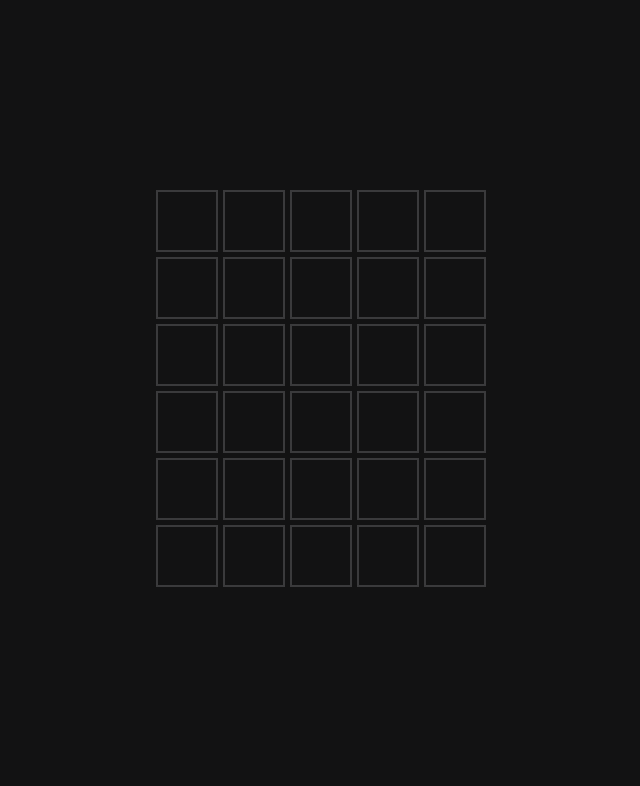
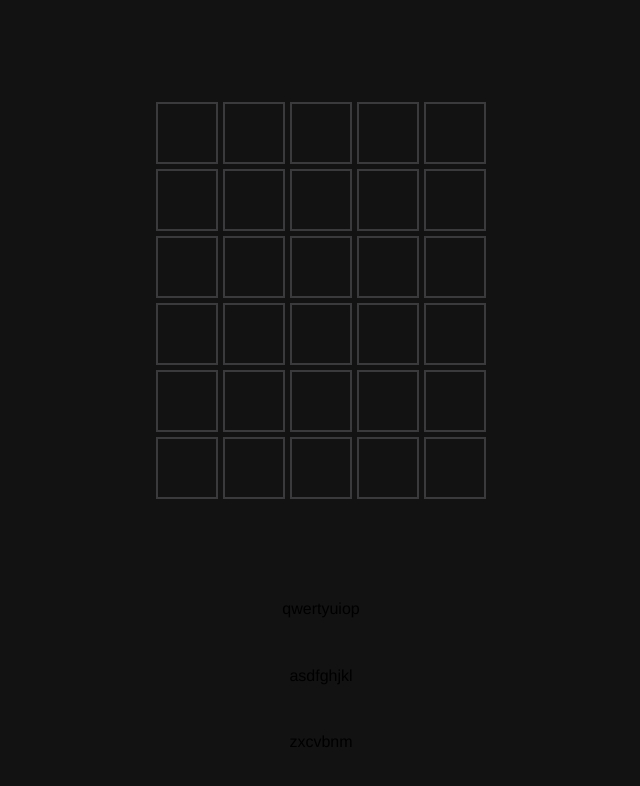
Before and after one commit to brues-code/Wordle-React, a React (Create React App) app: page / in a window 1280 px wide. Shown: the top 786 px of the page, without its empty margins (319-959 px from the left). Built offline with nearby package versions, Linux system fonts and the light colour scheme.

Commit message:
adjusted applayout to fit Keyboard

```diff
--- a/src/app/Wordle/Wordle.tsx
+++ b/src/app/Wordle/Wordle.tsx
@@ -1,11 +1,13 @@
 import React from 'react'
 
+import AppLayout from 'app/layouts/AppLayout'
 import WordleBoard from 'app/components/WordleBoard'
-import AppLayout from 'app/layouts/AppLayout'
+import Keyboard from 'app/components/Keyboard'
 
 const Wordle = () => (
     <AppLayout>
         <WordleBoard />
+        <Keyboard />
     </AppLayout>
 )
 
--- a/src/app/app-constants.ts
+++ b/src/app/app-constants.ts
@@ -2,3 +2,5 @@ export const SEED_DATE = new Date(2022, 4, 6, 0, 0, 0, 0)
 
 export const WORD_SIZE = 5
 export const TOTAL_CHANCES = 6
+
+export const QWERTY_LAYOUT = ['qwertyuiop', 'asdfghjkl', 'zxcvbnm']
--- /dev/null
+++ b/src/app/components/Keyboard/Keyboard.tsx
@@ -0,0 +1,23 @@
+import React, { useMemo } from 'react'
+
+import { QWERTY_LAYOUT } from 'app/app-constants'
+
+import { useApp } from 'app/context/AppContext'
+
+import { KeyboardContainer, KeyboardRow } from './styles'
+
+const Keyboard: React.FC = () => {
+    const { guesses, currentGuess } = useApp()
+
+    return (
+        <KeyboardContainer>
+            {QWERTY_LAYOUT.map((row, index) => (
+                <KeyboardRow key={index}>
+                    {row.split('').map((r) => r)}
+                </KeyboardRow>
+            ))}
+        </KeyboardContainer>
+    )
+}
+
+export default Keyboard
--- /dev/null
+++ b/src/app/components/Keyboard/index.ts
@@ -0,0 +1 @@
+export { default } from './Keyboard'
--- /dev/null
+++ b/src/app/components/Keyboard/styles.ts
@@ -0,0 +1,11 @@
+import styled from 'styled-components'
+
+export const KeyboardContainer = styled.div`
+    display: flex;
+    flex-wrap: wrap;
+    height: 200px;
+`
+
+export const KeyboardRow = styled.div`
+    width: 100%;
+`
--- a/src/app/components/WordleBoard/WordleBoard.tsx
+++ b/src/app/components/WordleBoard/WordleBoard.tsx
@@ -1,11 +1,12 @@
 import React, { useMemo } from 'react'
 import { times } from 'lodash'
+
+import { TOTAL_CHANCES } from 'app/app-constants'
 
 import { useApp } from 'app/context/AppContext'
 import LetterRow from 'app/components/LetterRow'
 
-import { BoardContainer } from './styles'
-import { TOTAL_CHANCES } from 'app/app-constants'
+import { BoardContainer, BoardWrapper } from './styles'
 
 const WordleBoard: React.FC = () => {
     const { guesses, currentGuess } = useApp()
@@ -35,11 +36,13 @@ const WordleBoard: React.FC = () => {
     )
 
     return (
-        <BoardContainer>
-            {renderExistingGuesses}
-            {renderCurrentGuess}
-            {renderEmptyGuesses}
-        </BoardContainer>
+        <BoardWrapper>
+            <BoardContainer>
+                {renderExistingGuesses}
+                {renderCurrentGuess}
+                {renderEmptyGuesses}
+            </BoardContainer>
+        </BoardWrapper>
     )
 }
 
--- a/src/app/components/WordleBoard/styles.ts
+++ b/src/app/components/WordleBoard/styles.ts
@@ -5,3 +5,11 @@ export const BoardContainer = styled.div`
     grid-template-rows: repeat(6, 1fr);
     grid-gap: 5px;
 `
+
+export const BoardWrapper = styled.div`
+    display: flex;
+    justify-content: center;
+    align-items: center;
+    flex-grow: 1;
+    overflow: hidden;
+`
--- a/src/app/layouts/AppLayout/styles.ts
+++ b/src/app/layouts/AppLayout/styles.ts
@@ -1,15 +1,15 @@
 import styled from 'styled-components'
 
 export const OutsideWrapper = styled.div`
+    background-color: ${(props) => props.theme.color.$Black1};
+    background-size: cover;
     display: table;
+    font-family: 'Clear Sans', 'Helvetica Neue', Arial, sans-serif;
+    height: 100%;
+    left: 0;
     position: absolute;
     top: 0;
-    left: 0;
-    height: 100%;
     width: 100%;
-    background-color: ${(props) => props.theme.color.$Black1};
-    background-size: cover;
-    font-family: 'Clear Sans', 'Helvetica Neue', Arial, sans-serif;
 `
 
 export const MiddleWrapper = styled.div`
@@ -18,9 +18,12 @@ export const MiddleWrapper = styled.div`
 `
 
 export const InnerContent = styled.div`
+    display: flex;
+    flex-direction: column;
+    height: 100%;
     margin-left: auto;
     margin-right: auto;
-    width: 330px;
-    height: 420px;
+    max-width: 500px;
     text-align: center;
+    width: 100%;
 `
```
